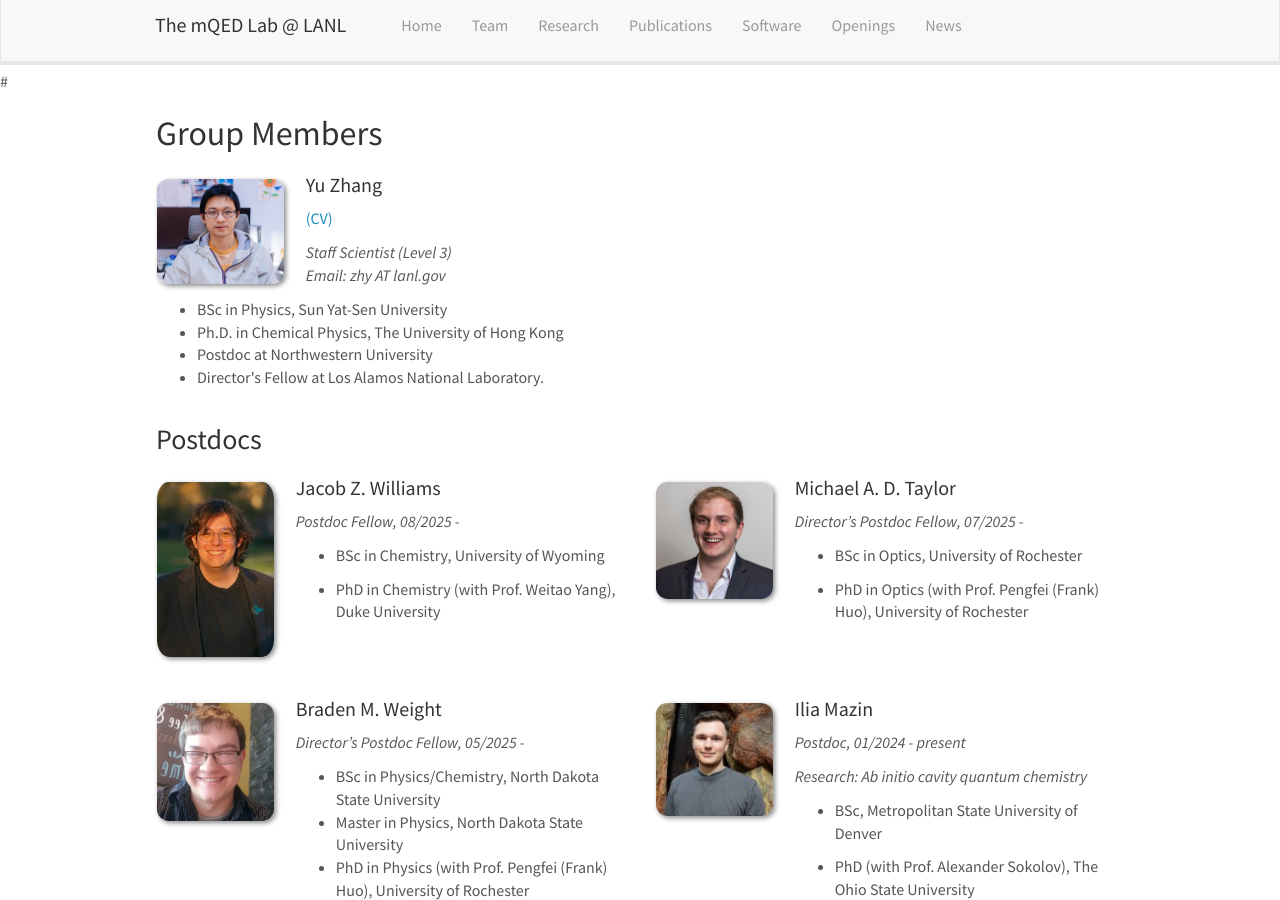
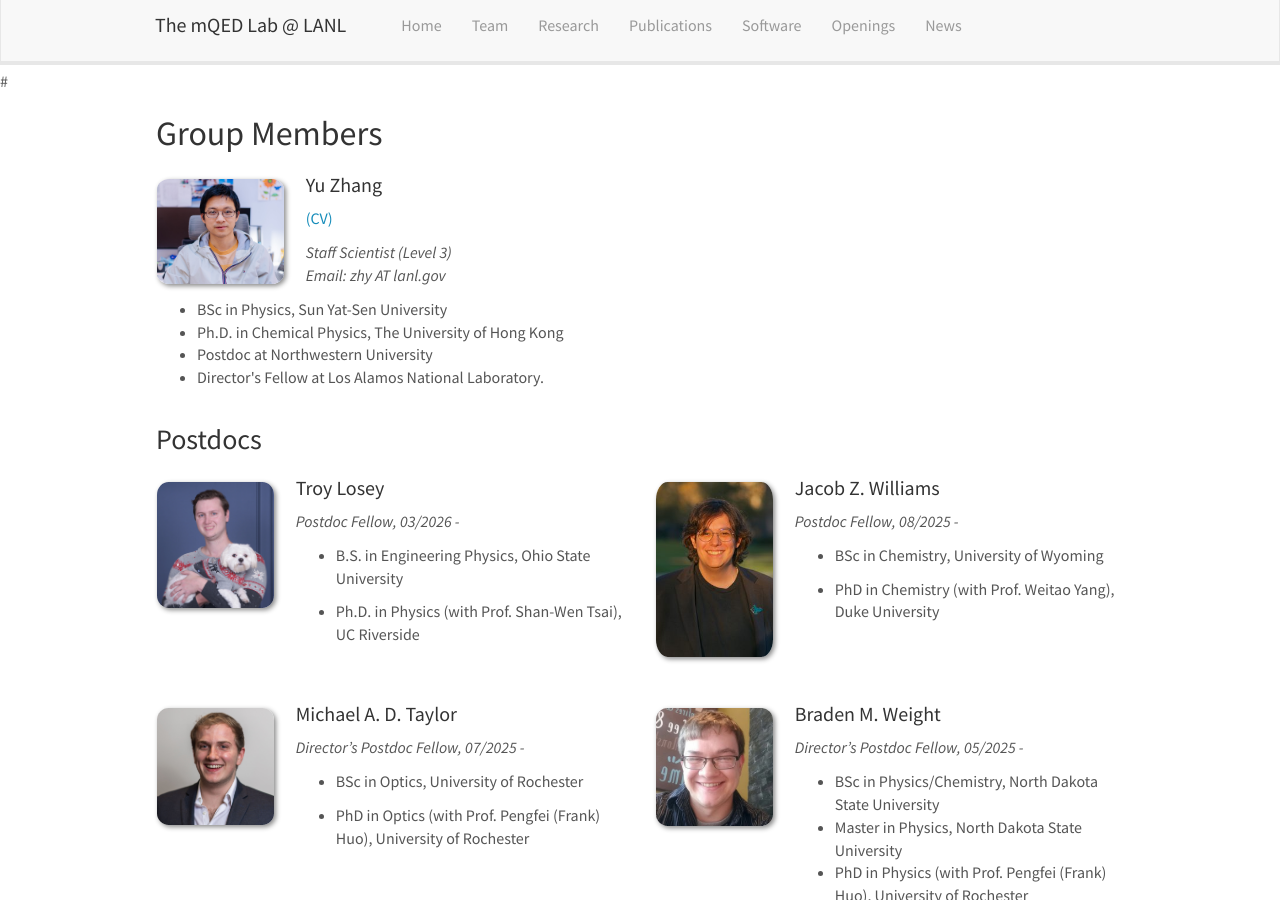
Before and after one commit to ares201005/ares201005.github.io, a Jekyll site: the page built from _pages/team.md, in a window 1280 px wide and 900 px high. Built offline with Jekyll 4.4.1, drawn with Linux system fonts in a browser that asks for light colours; nearby versions of some CDN libraries; a style sheet for code colours, icons or effects is not loaded.

Commit message:
Add team member

```diff
--- a/_data/researchlist.yml
+++ b/_data/researchlist.yml
@@ -23,8 +23,8 @@
 
 - title: "Tensor network and nuclear quantum dynamics"
   short: "Development of efficient tensor network methods for quantum dynamics"
-  image:
-  description:
+  image: ttn14.png
+  description: We aim to develop efficient tree tensor network (TTN)-based quantum dynamics methods for both closed and open quantum system.
   highlight: 1
   references: TBA.
 
--- a/_data/team_members.yml
+++ b/_data/team_members.yml
@@ -1,3 +1,12 @@
+
+- name: Troy Losey
+  photo: Troy.jpg
+  info: Postdoc Fellow, 03/2026 -
+  email:
+  number_educ: 2
+  education1: B.S. in Engineering Physics, Ohio State University
+  education2: Ph.D. in Physics (with Prof. Shan-Wen Tsai), UC Riverside
+  Research: Quantum Computing
 
 - name: Jacob Z. Williams
   photo: Jacob.jpg
@@ -15,7 +24,7 @@
   number_educ: 2
   education1: BSc in Optics, University of Rochester
   education2: PhD in Optics (with Prof. Pengfei (Frank) Huo), University of Rochester
-  Research: Cavity Quantum Materials
+  Research: Cavity Quantum Materials and quantum computing.
 
 - name: Braden M. Weight
   photo: braden.jpeg
@@ -39,8 +48,6 @@
 - name: "This could be you !"
   photo: rock.jpg
   info: See <a href="">openings</a> for more info
-  email: zhy@lanl.gov
+  email:
   number_educ: 0
   education1:
-  education2:
-  education3:
```
Also changed, not shown: images/slider/ttn14.png (added), images/teampic/Troy.jpg (added).
